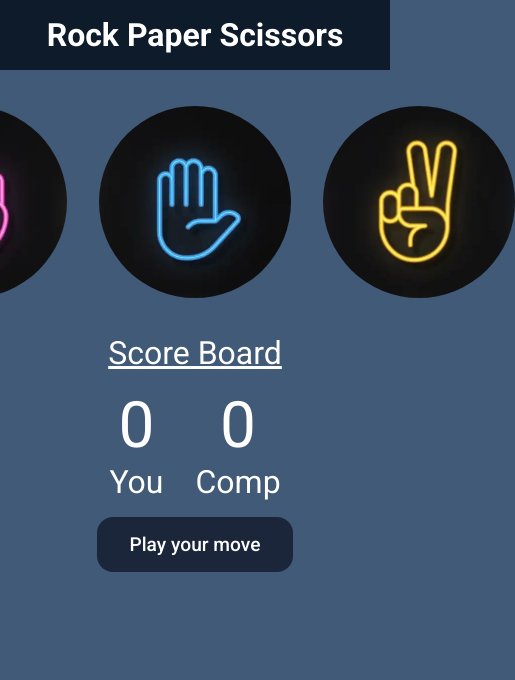
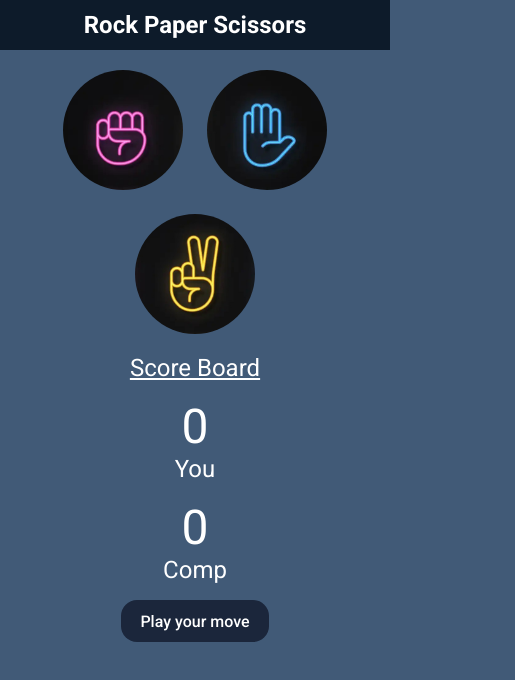
Before and after one commit to jasvindersingh01/rock-paper-scissors-game, a plain HTML site: page index.html in a window 390 px wide. Shown: the whole page, 515 px wide, since content can reach past the window. Drawn offline with Linux system fonts and the light colour scheme.

Commit message:
🎮 Initial commit of Rock Paper Scissors game

```diff
--- /dev/null
+++ b/css/media.css
@@ -0,0 +1,217 @@
+@import url('https://fonts.googleapis.com/css2?family=Baloo+Bhai+2:wght@400..800&family=Roboto:ital,wght@0,100..900;1,100..900&display=swap');
+
+* {
+    padding: 0;
+    margin: 0;
+}
+
+body {
+    background-color: #415a77;
+    font-family: "Roboto", sans-serif;
+}
+
+h1 {
+    background-color: #0d1b2a;
+    color: #fff;
+    padding: 1rem;
+    text-align: center;
+}
+
+.choice:hover {
+    background-color: #fff;
+    cursor: pointer;
+}
+
+.choices {
+    display: flex;
+    gap: 2rem;
+    margin: 2rem;
+    justify-content: center;
+    align-items: center;
+}
+
+.choice {
+    height: 12.5rem;
+    width: 12.5rem;
+    border-radius: 50%;
+    display: flex;
+    justify-content: center;
+    align-items: center;
+}
+
+img {
+    width: 12rem;
+    height: 12rem;
+    border-radius: 50%;
+    object-fit: cover;
+}
+
+.sb {
+    display: flex;
+    justify-content: center;
+    align-items: center;
+    text-align: center;
+    color: #fff;
+    font-size: 2rem;
+}
+
+.score-board {
+    display: flex;
+    justify-content: center;
+    align-items: center;
+    text-align: center;
+    color: #fff;
+    font-size: 2rem;
+    gap: 2rem;
+    margin: 1rem;
+}
+
+#your-score, #comp-score {
+    font-size: 4rem;
+}
+
+.box {
+    display: flex;
+    justify-content: center;
+    align-items: center;
+    text-align: center;
+}
+
+.Msgbox {
+    background-color: #1b263b;
+    color: #fff;
+    padding: 1rem 2rem;
+    font-size: 1.2rem;
+    font-weight: 500;
+    border-radius: 1rem;
+}
+
+/* Media Queries for Mobile Responsiveness */
+
+/* Tablet styles (768px and below) */
+@media screen and (max-width: 768px) {
+    h1 {
+        font-size: 1.8rem;
+        padding: 0.8rem;
+    }
+
+    .choices {
+        gap: 1.5rem;
+        margin: 1.5rem;
+    }
+
+    .choice {
+        height: 10rem;
+        width: 10rem;
+    }
+
+    img {
+        width: 9.5rem;
+        height: 9.5rem;
+    }
+
+    .sb {
+        font-size: 1.8rem;
+    }
+
+    .score-board {
+        font-size: 1.8rem;
+        gap: 1.5rem;
+    }
+
+    #your-score, #comp-score {
+        font-size: 3.5rem;
+    }
+
+    .Msgbox {
+        font-size: 1.1rem;
+        padding: 0.8rem 1.5rem;
+    }
+}
+
+/* Mobile styles (480px and below) */
+@media screen and (max-width: 480px) {
+    h1 {
+        font-size: 1.5rem;
+        padding: 0.7rem;
+    }
+
+    .choices {
+        gap: 1rem;
+        margin: 1rem;
+        flex-wrap: wrap;
+    }
+
+    .choice {
+        height: 8rem;
+        width: 8rem;
+    }
+
+    img {
+        width: 7.5rem;
+        height: 7.5rem;
+    }
+
+    .sb {
+        font-size: 1.5rem;
+    }
+
+    .score-board {
+        font-size: 1.5rem;
+        gap: 1rem;
+        flex-direction: column;
+    }
+
+    #your-score, #comp-score {
+        font-size: 3rem;
+    }
+
+    .Msgbox {
+        font-size: 1rem;
+        padding: 0.7rem 1.2rem;
+        max-width: 90%;
+        margin: 0 auto;
+    }
+}
+
+/* Small mobile styles (360px and below) */
+@media screen and (max-width: 360px) {
+    h1 {
+        font-size: 1.3rem;
+        padding: 0.6rem;
+    }
+
+    .choices {
+        gap: 0.8rem;
+        margin: 0.8rem;
+    }
+
+    .choice {
+        height: 7rem;
+        width: 7rem;
+    }
+
+    img {
+        width: 6.5rem;
+        height: 6.5rem;
+    }
+
+    .sb {
+        font-size: 1.3rem;
+    }
+
+    .score-board {
+        font-size: 1.3rem;
+        gap: 0.8rem;
+    }
+
+    #your-score, #comp-score {
+        font-size: 2.5rem;
+    }
+
+    .Msgbox {
+        font-size: 0.9rem;
+        padding: 0.6rem 1rem;
+        max-width: 95%;
+    }
+}
--- a/index.html
+++ b/index.html
@@ -6,6 +6,7 @@
     <meta name="viewport" content="width=device-width, initial-scale=1.0">
     <title>Rock, Paper, Scissors</title>
     <link rel="stylesheet" href="css/style.css">
+    <link rel="stylesheet" href="css/media.css">
 </head>
 
 <body>
```
